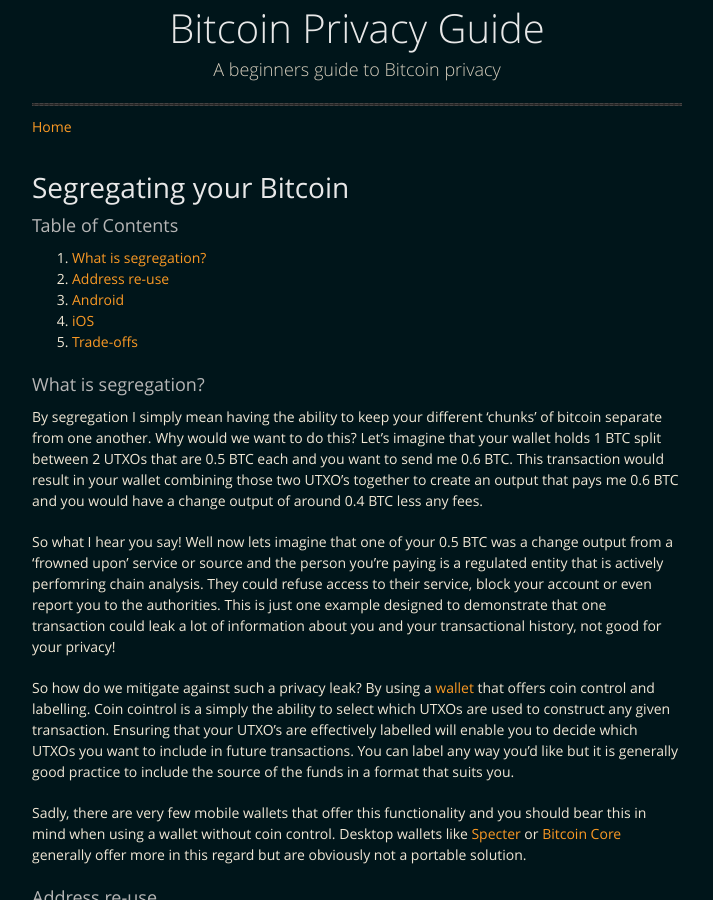
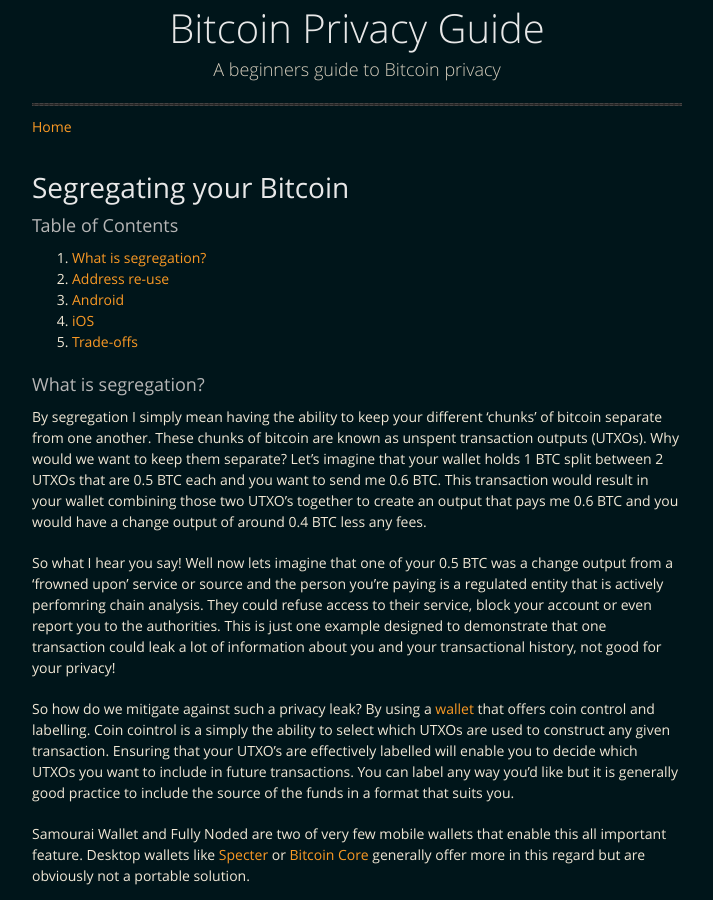
Before and after one commit to BitcoinQnA/BitcoinPrivacyGuide, a Jekyll site: the page built from segregate.md, in a window 1280 px wide and 900 px high. Shown: the whole window, without its empty margins (283-996 px from the left). Built offline with Jekyll 4.4.1, drawn with Linux system fonts in a browser that asks for light colours.

Commit message:
Update segregate.md

```diff
--- a/segregate.md
+++ b/segregate.md
@@ -16,13 +16,13 @@ layout: default
 
 ### What is segregation?
 
-By segregation I simply mean having the ability to keep your different 'chunks' of bitcoin separate from one another. Why would we want to do this? Let's imagine that your wallet holds 1 BTC split between 2 UTXOs that are 0.5 BTC each and you want to send me 0.6 BTC. This transaction would result in your wallet combining those two UTXO's together to create an output that pays me 0.6 BTC and you would have a change output of around 0.4 BTC less any fees.
+By segregation I simply mean having the ability to keep your different 'chunks' of bitcoin separate from one another. These chunks of bitcoin are known as unspent transaction outputs (UTXOs). Why would we want to keep them separate? Let's imagine that your wallet holds 1 BTC split between 2 UTXOs that are 0.5 BTC each and you want to send me 0.6 BTC. This transaction would result in your wallet combining those two UTXO's together to create an output that pays me 0.6 BTC and you would have a change output of around 0.4 BTC less any fees.
 
 So what I hear you say! Well now lets imagine that one of your 0.5 BTC was a change output from a 'frowned upon' service or source and the person you're paying is a regulated entity that is actively perfomring chain analysis. They could refuse access to their service, block your account or even report you to the authorities. This is just one example designed to demonstrate that one transaction could leak a lot of information about you and your transactional history, not good for your privacy!
 
 So how do we mitigate against such a privacy leak? By using a [wallet](https://bitcoinprivacy.guide/secure.html) that offers coin control and labelling. Coin cointrol is a simply the ability to select which UTXOs are used to construct any given transaction. Ensuring that your UTXO's are effectively labelled will enable you to decide which UTXOs you want to include in future transactions. You can label any way you'd like but it is generally good practice to include the source of the funds in a format that suits you.
 
-Sadly, there are very few mobile wallets that offer this functionality and you should bear this in mind when using a wallet without coin control. Desktop wallets like [Specter](https://github.com/cryptoadvance/specter-desktop) or [Bitcoin Core](https://bitcoin.org/en/download) generally offer more in this regard but are obviously not a portable solution.
+Samourai Wallet and Fully Noded are two of very few mobile wallets that enable this all important feature. Desktop wallets like [Specter](https://github.com/cryptoadvance/specter-desktop) or [Bitcoin Core](https://bitcoin.org/en/download) generally offer more in this regard but are obviously not a portable solution.
 
 ### Address re-use
 
```
